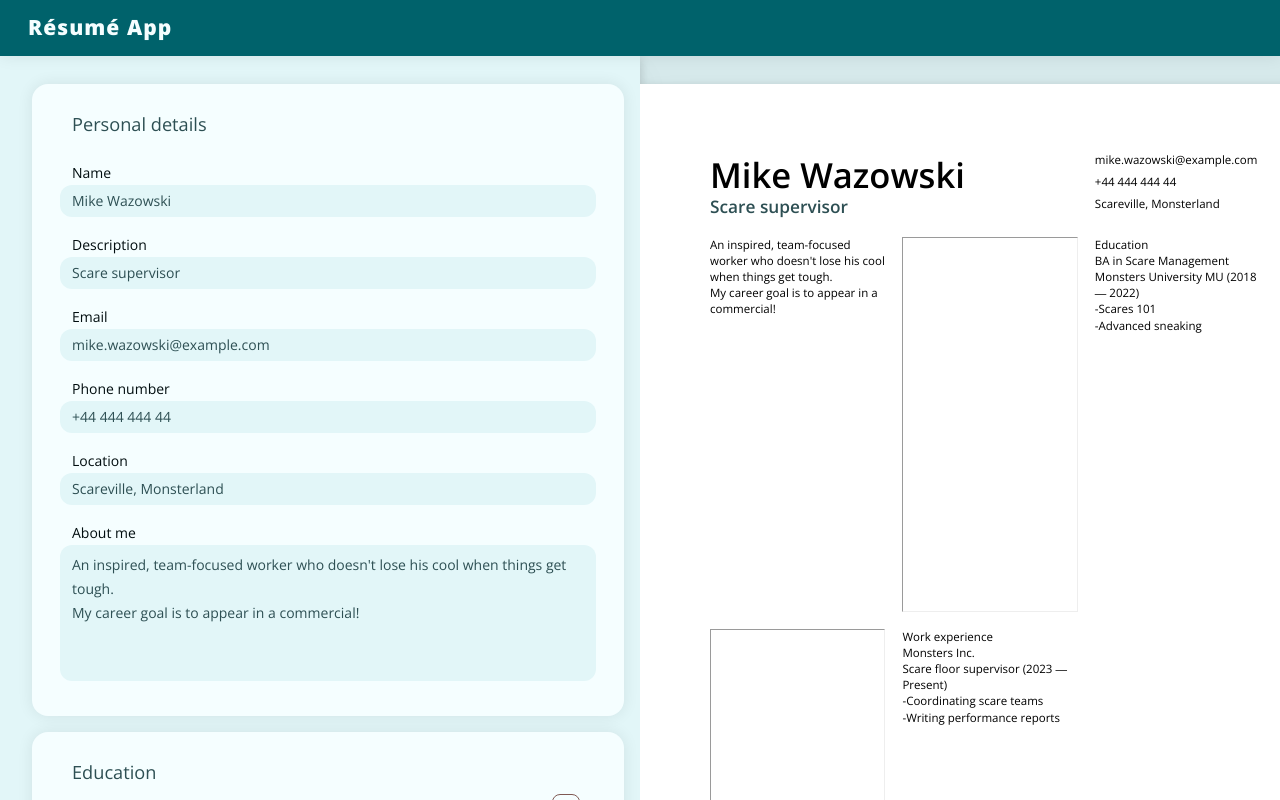
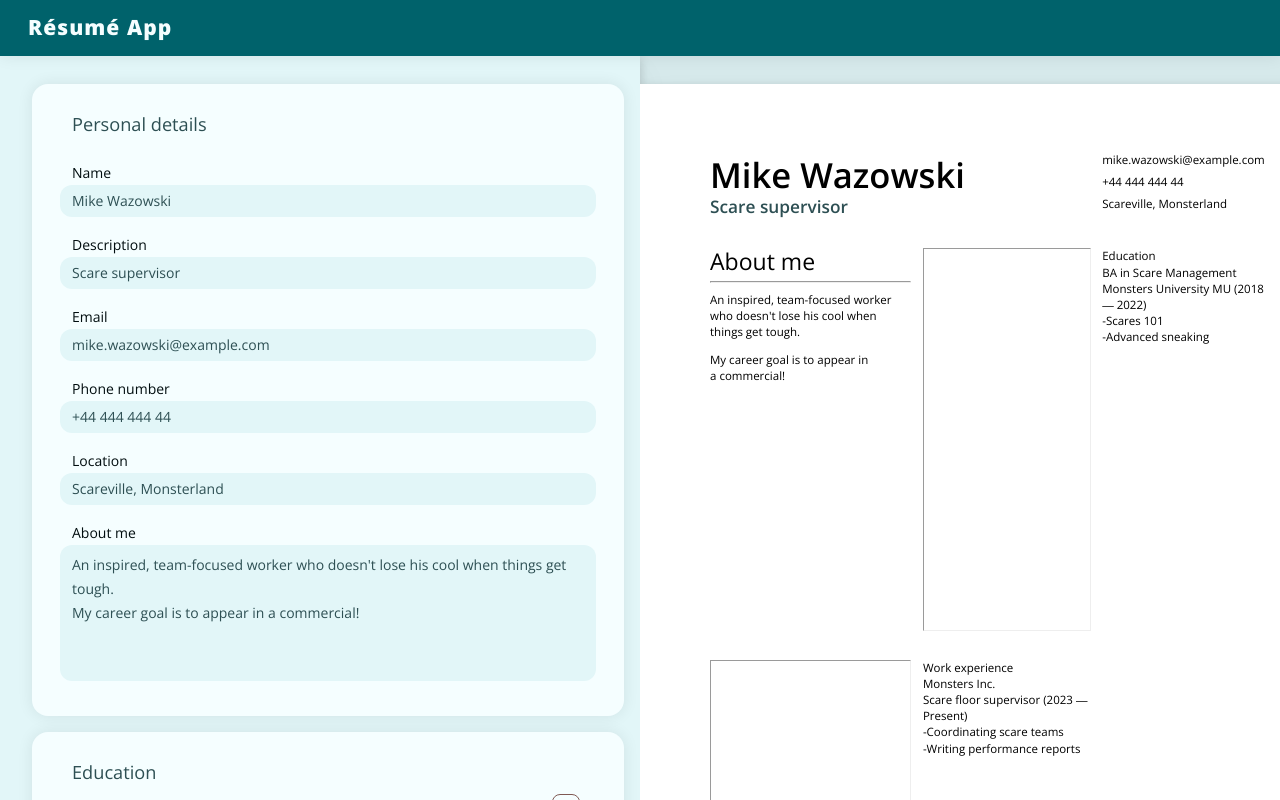
Before and after one commit to vicpues/odin-cv, a React (Vite) app: page / in a window 1280 px wide. Built offline with nearby package versions, Linux system fonts and the light colour scheme.

Commit message:
feat: Style about cell

```diff
--- a/src/components/Output/Output.css
+++ b/src/components/Output/Output.css
@@ -29,8 +29,8 @@
 .two-column-layout {
   display: grid;
   grid-template-rows: max-content;
-  grid-template-columns: 1fr 1fr 1fr;
-  gap: 1.5em;
+  grid-template-columns: 1.2fr 1fr 1fr;
+  gap: 2.5em 1em;
 
   .name-cell {
     grid-area: 1 / span 2;
@@ -52,4 +52,19 @@
     gap: 0.8em;
     line-height: 1.1;
   }
+
+  .about-cell {
+    .output-para + .output-para {
+      margin-top: 1em;
+    }
+  }
 }
+
+.output-title {
+  padding-left: 0em;
+  font: var(--h-smol);
+}
+
+.output-separator {
+  margin-block: 0.4em 0.8em;
+}
--- a/src/components/Output/Output.jsx
+++ b/src/components/Output/Output.jsx
@@ -25,6 +25,8 @@ export default function Output({ data }) {
           </div>
 
           <div className="about-cell">
+            <div className="output-title">About me</div>
+            <hr className="output-separator" />
             <Paragraphs string={personal.about} />
           </div>
 
--- a/src/components/Output/Paragraphs.jsx
+++ b/src/components/Output/Paragraphs.jsx
@@ -3,7 +3,9 @@ export default function Paragraphs({ string }) {
   return (
     <>
       {lines.map((line, index) => (
-        <p key={index}>{line}</p>
+        <p key={index} className="output-para">
+          {line}
+        </p>
       ))}
     </>
   );
--- a/src/index.css
+++ b/src/index.css
@@ -13,6 +13,7 @@
   /* Typography (add sizes as needed) */
   --ff: "open-sans", Arial, Helvetica, sans-serif;
   --h-big: 600 3em/1.2em var(--ff);
+  --h-smol: 400 2em/1.2em var(--ff);
   --h-sub: 600 1.5em/1.4em var(--ff);
   --h1: ultra-expanded 900 1.5em/1.4em var(--ff);
   --h2: 400 1.3em/1.4em var(--ff);
```
